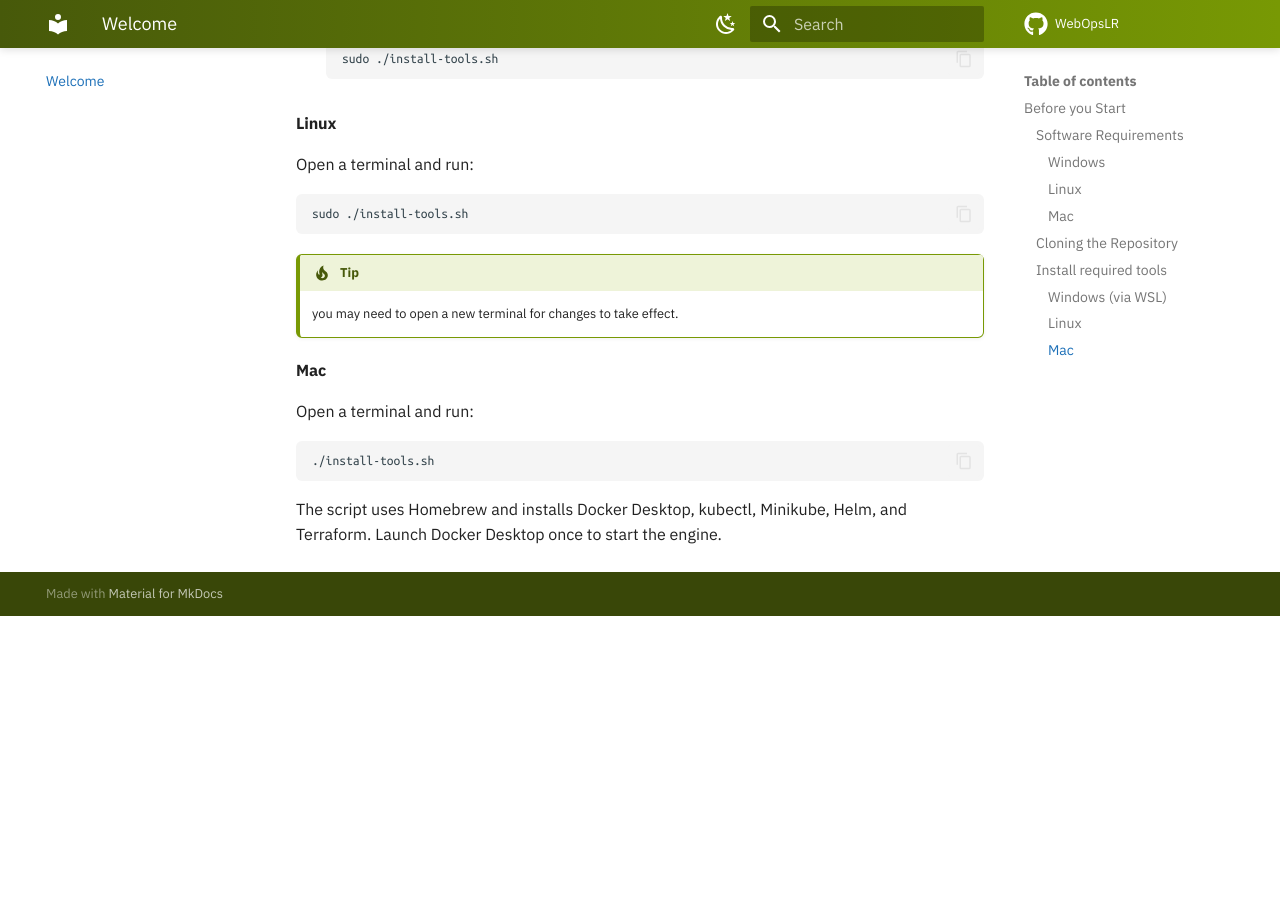
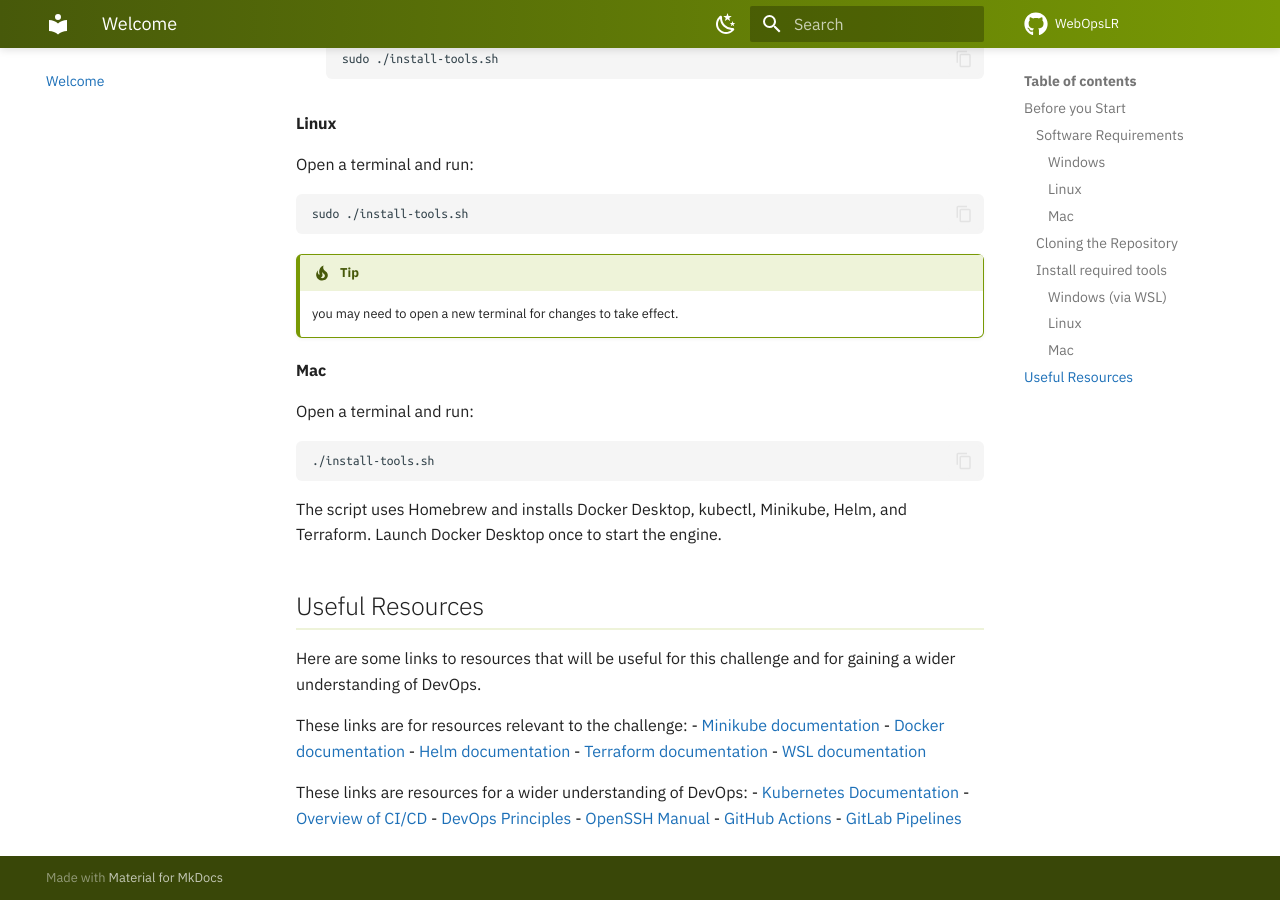
Before and after one commit to WebOpsLR/webopslr.github.io, an MkDocs documentation site: the page built from docs/index.md, in a window 1280 px wide and 900 px high, scrolled down 2463 px. Built offline with MkDocs 1.6.1 and Material for MkDocs 9.7.7, drawn with Linux system fonts in a browser that asks for light colours; comment, search, counter and statistics services are not loaded; before the commit the page ends 3079 px from its top, so only the background shows below that.

Commit message:
Feat: Add useful links

````diff
--- a/docs/index.md
+++ b/docs/index.md
@@ -103,3 +103,22 @@ Open a terminal and run:
 ```
 
 The script uses Homebrew and installs Docker Desktop, kubectl, Minikube, Helm, and Terraform. Launch Docker Desktop once to start the engine.
+
+## Useful Resources
+
+Here are some links to resources that will be useful for this challenge and for gaining a wider understanding of DevOps.
+
+These links are for resources relevant to the challenge:
+- [Minikube documentation](https://minikube.sigs.k8s.io/docs/)
+- [Docker documentation](https://docs.docker.com/)
+- [Helm documentation](https://helm.sh/docs/)
+- [Terraform documentation](https://developer.hashicorp.com/terraform/docs)
+- [WSL documentation](https://wsl.dev/)
+
+These links are resources for a wider understanding of DevOps:
+- [Kubernetes Documentation](https://kubernetes.io/docs/home/)
+- [Overview of CI/CD](https://www.redhat.com/en/topics/devops/what-is-ci-cd)
+- [DevOps Principles](https://www.atlassian.com/devops/what-is-devops)
+- [OpenSSH Manual](https://www.openssh.org/manual.html)
+- [GitHub Actions](https://github.com/features/actions)
+- [GitLab Pipelines](https://docs.gitlab.com/ci/pipelines/)
````
